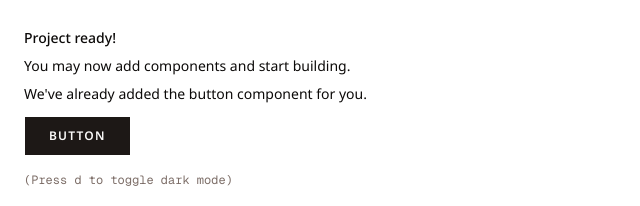
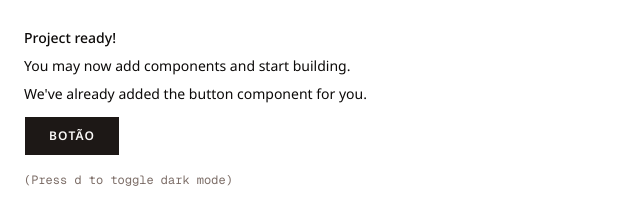
Before and after one commit to Anthonyysm/sina-accessibility, a Next.js app: page / in a window 1280 px wide. Shown: the top 206 px of the page, without its empty margins (0-640 px from the left). Built offline with nearby package versions, Linux system fonts and the light colour scheme; a web font is replaced by a local one.

Commit message:
Initial commit

```diff
--- a/app/page.tsx
+++ b/app/page.tsx
@@ -8,7 +8,7 @@
           <h1 className="font-medium">Project ready!</h1>
           <p>You may now add components and start building.</p>
           <p>We&apos;ve already added the button component for you.</p>
-          <Button className="mt-2">Button</Button>
+          <Button className="mt-2">Botão</Button>
         </div>
         <div className="font-mono text-xs text-muted-foreground">
           (Press <kbd>d</kbd> to toggle dark mode)
```
Also changed, not shown: 1 other file (tests, documents, lock files or other folders).
